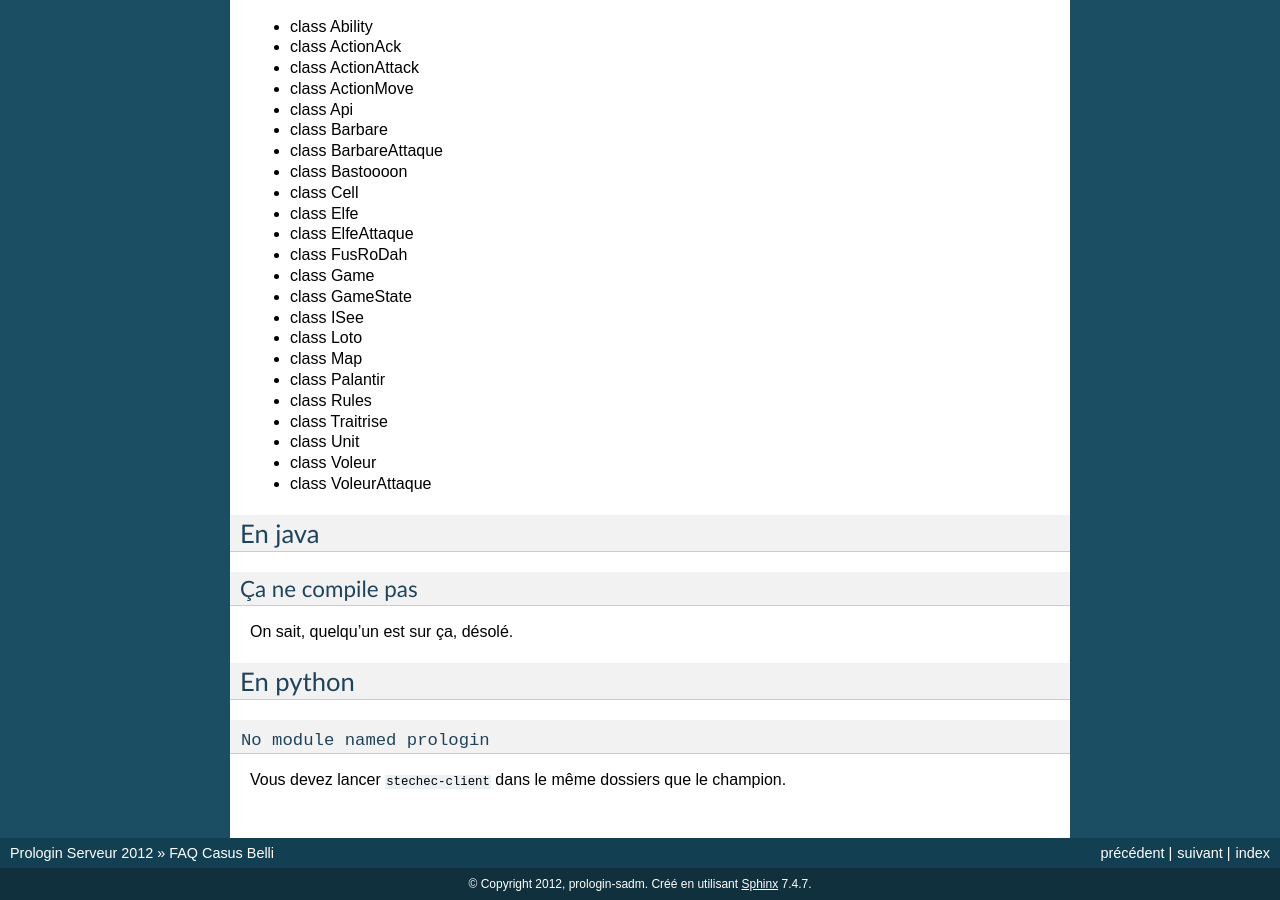
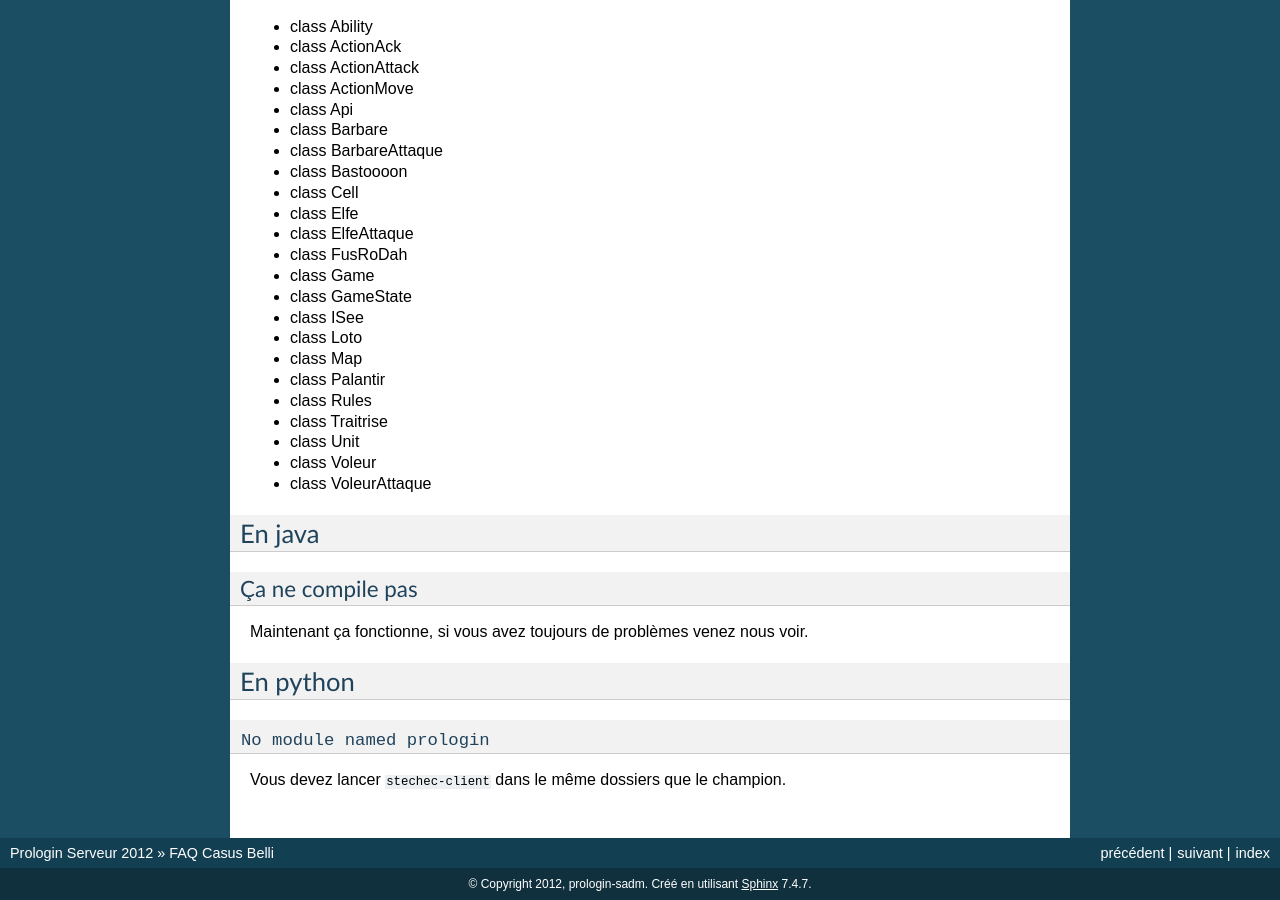
Before and after one commit to prologin/prologin2012, a Sphinx documentation site: the page built from doc/faq-candidat.rst, in a window 1280 px wide and 900 px high, scrolled down 2816 px. Built offline with Sphinx 7.4.7, drawn with Linux system fonts in a browser that asks for light colours.

```diff
--- a/doc/faq-candidat.rst
+++ b/doc/faq-candidat.rst
@@ -183,7 +183,7 @@ En java
 Ça ne compile pas
 -----------------
 
-On sait, quelqu'un est sur ça, désolé.
+Maintenant ça fonctionne, si vous avez toujours de problèmes venez nous voir.
 
 En python
 =========
--- a/doc/news.rst
+++ b/doc/news.rst
@@ -2,6 +2,7 @@
 News
 ====
 
+- 18h31 : java ok (cf. faq)
 - 18h11 : ``chemin`` est buggée
 - 18h03 : Précisions documentation ``elfe_vision`` et ``palantir_vision``
 - 17h59 : ``No module named prologin`` -> faq
```
